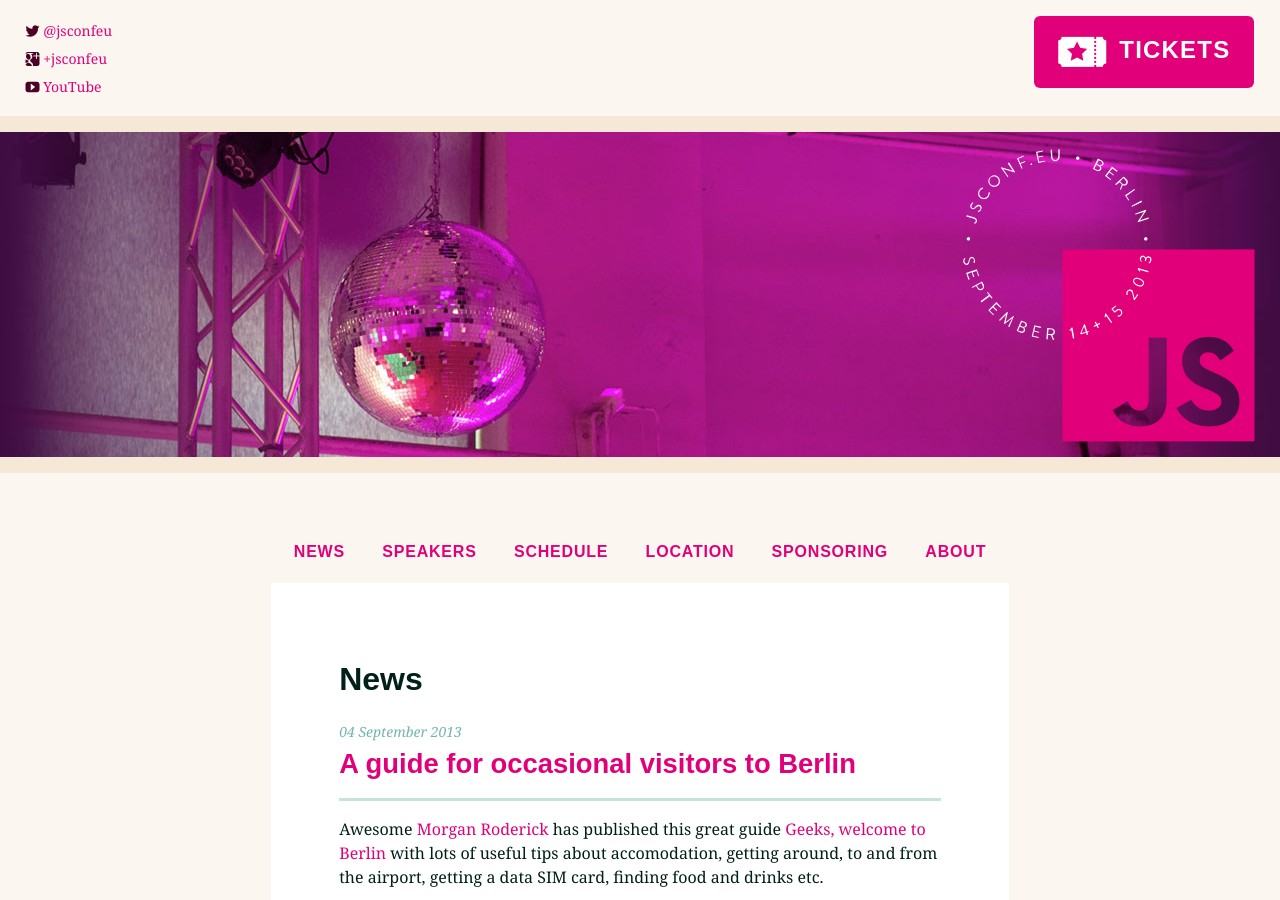
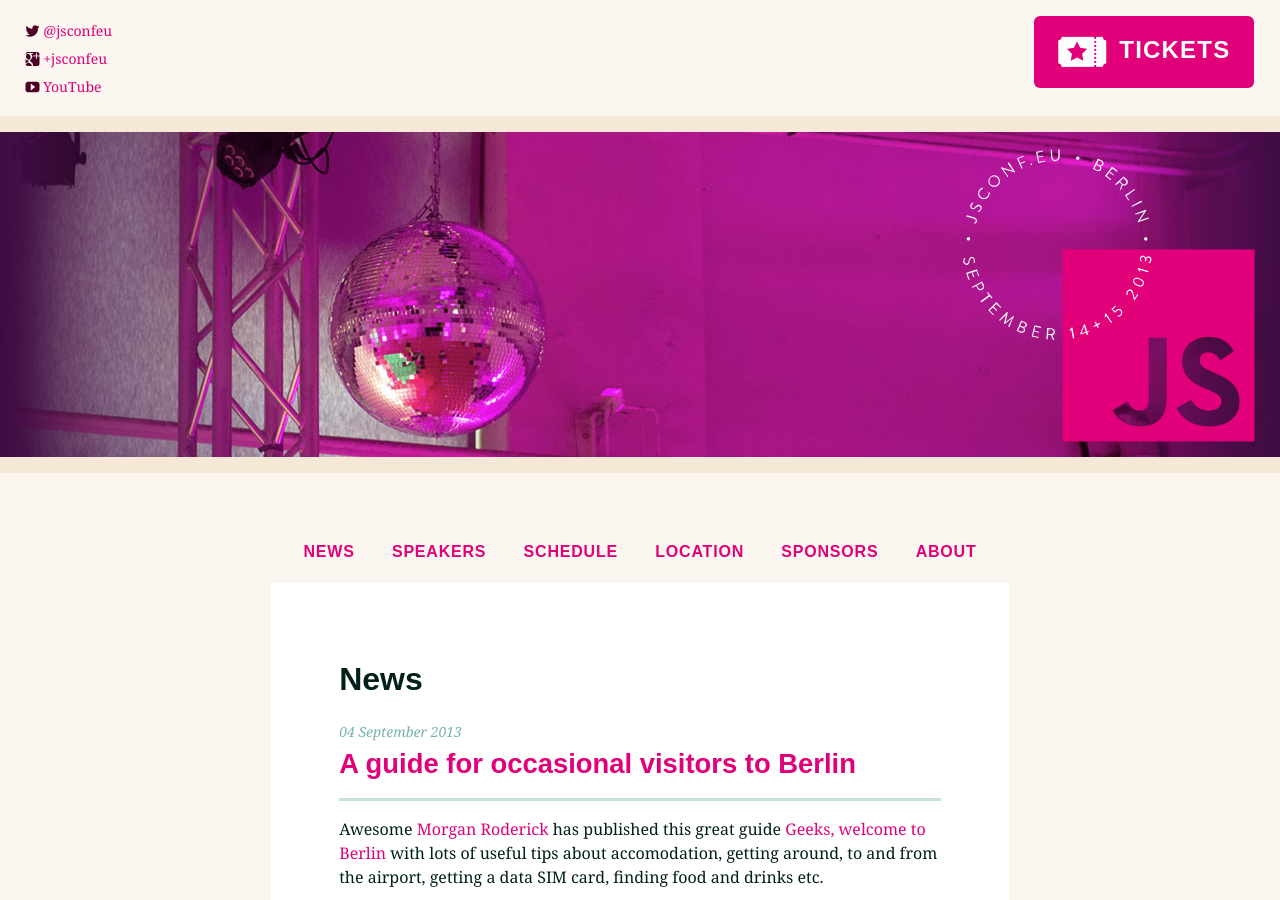
Before and after one commit to jsconf/2013.jsconf.eu, a Jekyll site: the page built from index.html, in a window 1280 px wide and 900 px high. Built offline with Jekyll 4.4.1, drawn with Linux system fonts in a browser that asks for light colours; nearby versions of some CDN libraries; comment, search, counter and statistics services are not loaded.

Commit message:
publish sponsors page

```diff
--- a/_layouts/default.html
+++ b/_layouts/default.html
@@ -118,7 +118,7 @@
               <a href="/news/2013/07/05/hotel-recommendation.html">Hotel</a>
             </li> -->
             <li>
-              <a href="/sponsoring.html">Sponsoring</a>
+              <a href="/sponsors/">Sponsors</a>
             </li>
             <li>
               <a href="/about/">About</a>
```
